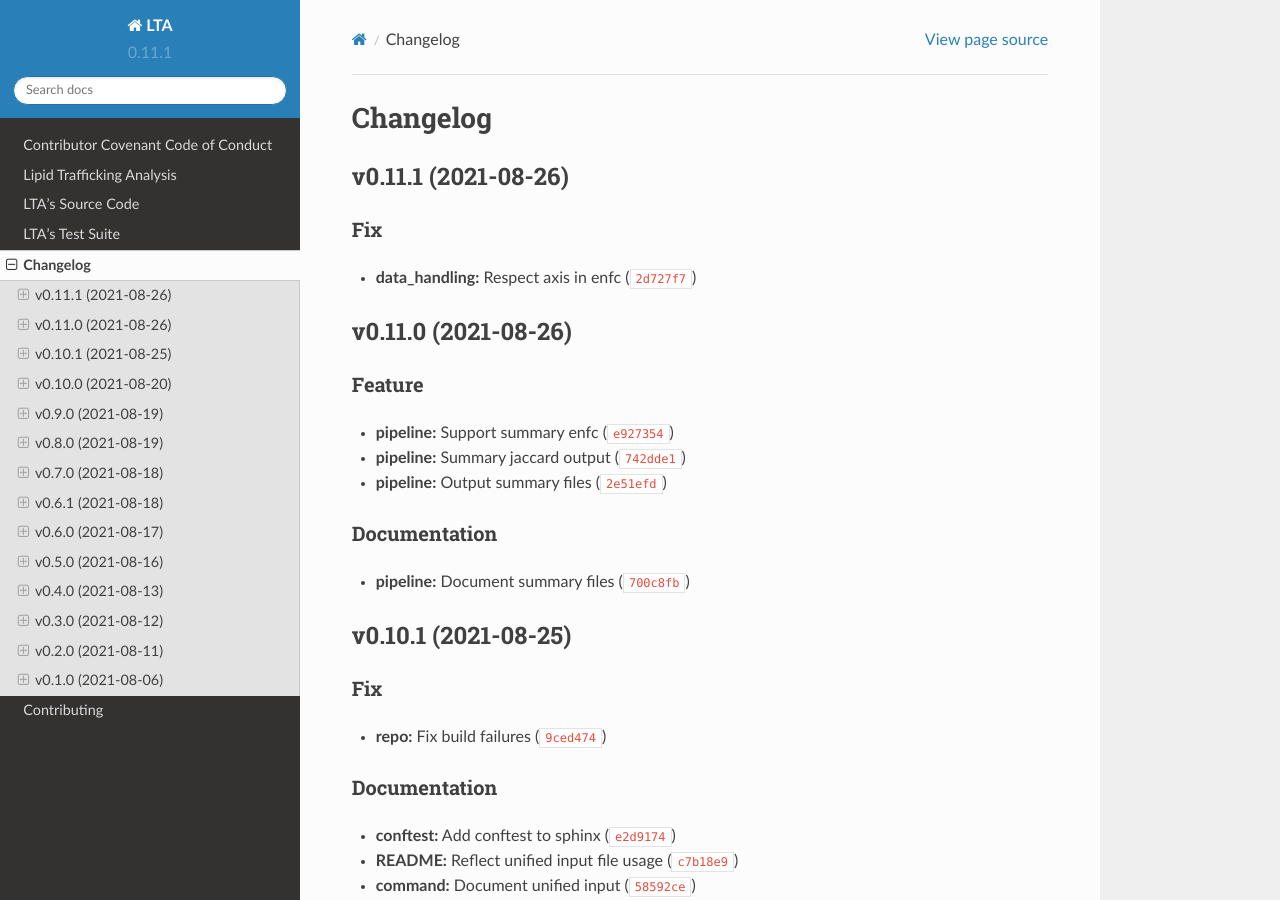
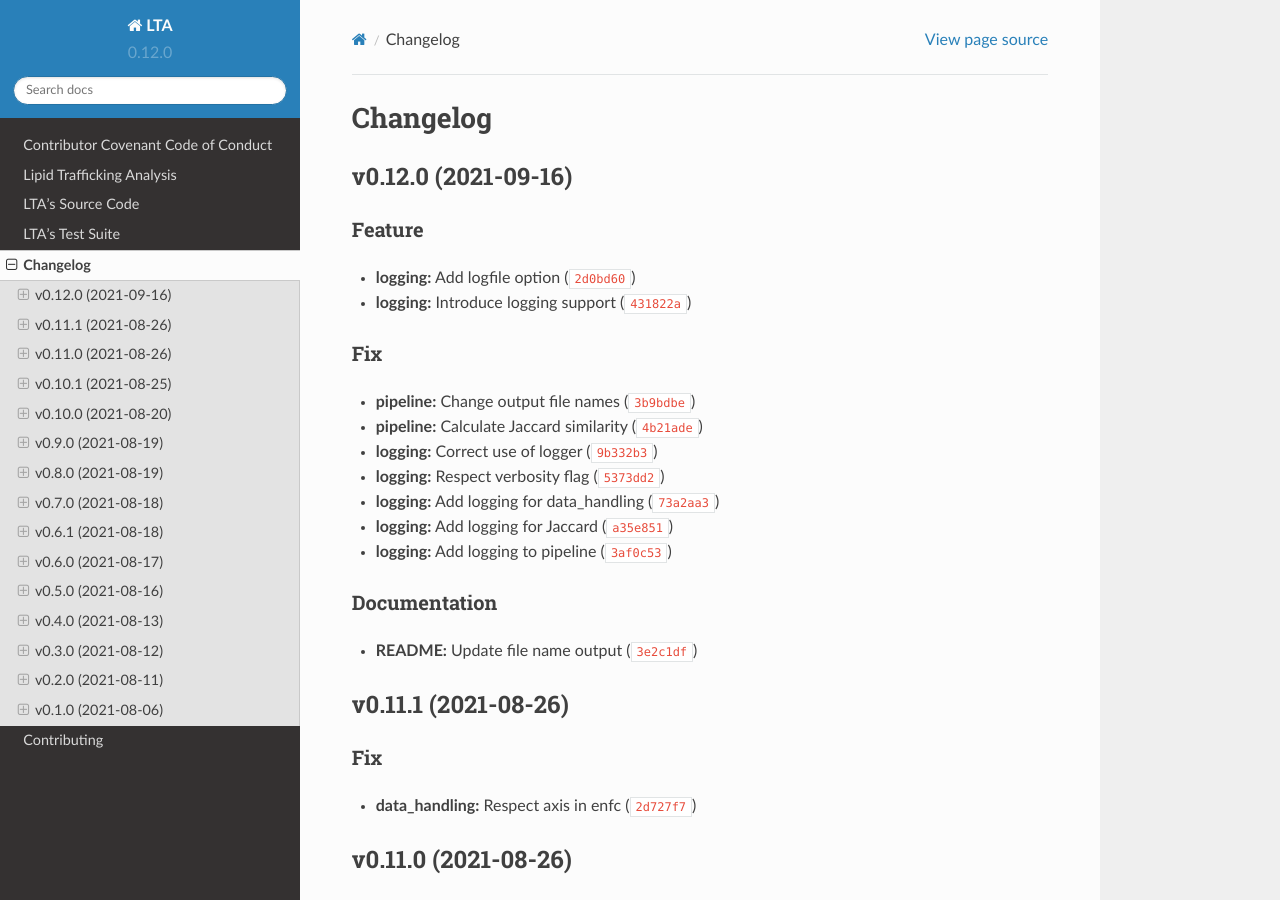
Before and after one commit to IMS-Bio2Core-Facility/lta, a Sphinx documentation site: the page built from docs/changelog.md, in a window 1280 px wide and 900 px high. Built offline with Sphinx 7.4.7 and the Read the Docs theme 2.0.0, drawn with Linux system fonts in a browser that asks for light colours.

Commit message:
0.12.0
Automatically generated by python-semantic-release

```diff
--- a/CHANGELOG.md
+++ b/CHANGELOG.md
@@ -1,6 +1,23 @@
 # Changelog
 
 <!--next-version-placeholder-->
+
+## v0.12.0 (2021-09-16)
+### Feature
+* **logging:** Add logfile option ([`2d0bd60`](https://github.com/IMS-Bio2Core-Facility/lta/commit/2d0bd60ce3cf619a39a4b4c6c6821b7576ca470a))
+* **logging:** Introduce logging support ([`431822a`](https://github.com/IMS-Bio2Core-Facility/lta/commit/431822a1136a25483c799a21d841c6ae3fe96a21))
+
+### Fix
+* **pipeline:** Change output file names ([`3b9bdbe`](https://github.com/IMS-Bio2Core-Facility/lta/commit/3b9bdbe9c6a2a2df798f5522ac5e5ab483af1ed6))
+* **pipeline:** Calculate Jaccard similarity ([`4b21ade`](https://github.com/IMS-Bio2Core-Facility/lta/commit/4b21adea2dfc9b4fabe20bff646b2ef1b9bd0cb7))
+* **logging:** Correct use of logger ([`9b332b3`](https://github.com/IMS-Bio2Core-Facility/lta/commit/9b332b3579a32a62a7e1ccc994a5705d9c430d36))
+* **logging:** Respect verbosity flag ([`5373dd2`](https://github.com/IMS-Bio2Core-Facility/lta/commit/5373dd2447e2cad2b749448de4242632c2ba824f))
+* **logging:** Add logging for data_handling ([`73a2aa3`](https://github.com/IMS-Bio2Core-Facility/lta/commit/73a2aa3329b30998c4c16ac9b738b31e87d21085))
+* **logging:** Add logging for Jaccard ([`a35e851`](https://github.com/IMS-Bio2Core-Facility/lta/commit/a35e8519f036a0911ce789467494cef7f7ee8a45))
+* **logging:** Add logging to pipeline ([`3af0c53`](https://github.com/IMS-Bio2Core-Facility/lta/commit/3af0c5368877689a655ce2919c2b42ad01496c6f))
+
+### Documentation
+* **README:** Update file name output ([`3e2c1df`](https://github.com/IMS-Bio2Core-Facility/lta/commit/3e2c1df3af86fd9d00a10721d263e05fce05a68e))
 
 ## v0.11.1 (2021-08-26)
 ### Fix
--- a/docs/conf.py
+++ b/docs/conf.py
@@ -12,7 +12,7 @@ sys.path.insert(0, os.path.abspath("../lta/"))
 project = "LTA"
 author = "Ryan B Patterson-Cross"
 copyright = "2021, IMS-MRL Bioinformatics and Biostatistic Core"
-version = "0.11.1"
+version = "0.12.0"
 extensions = [
     "sphinx_rtd_theme",
     "sphinx.ext.autodoc",
--- a/lta/__init__.py
+++ b/lta/__init__.py
@@ -7,4 +7,4 @@ __version__ : str
     The version number,
     specified in the form 'major.minor.patch'
 """
-__version__ = "0.11.1"
+__version__ = "0.12.0"
--- a/pyproject.toml
+++ b/pyproject.toml
@@ -1,6 +1,6 @@
 [tool.poetry]
 name = "LTA"
-version = "0.11.1"
+version = "0.12.0"
 description = "Lipid Trafficking Analysis"
 license = "MIT"
 authors = ["rbpatt2019 <rb.patterson.cross@gmail.com>"]
```
